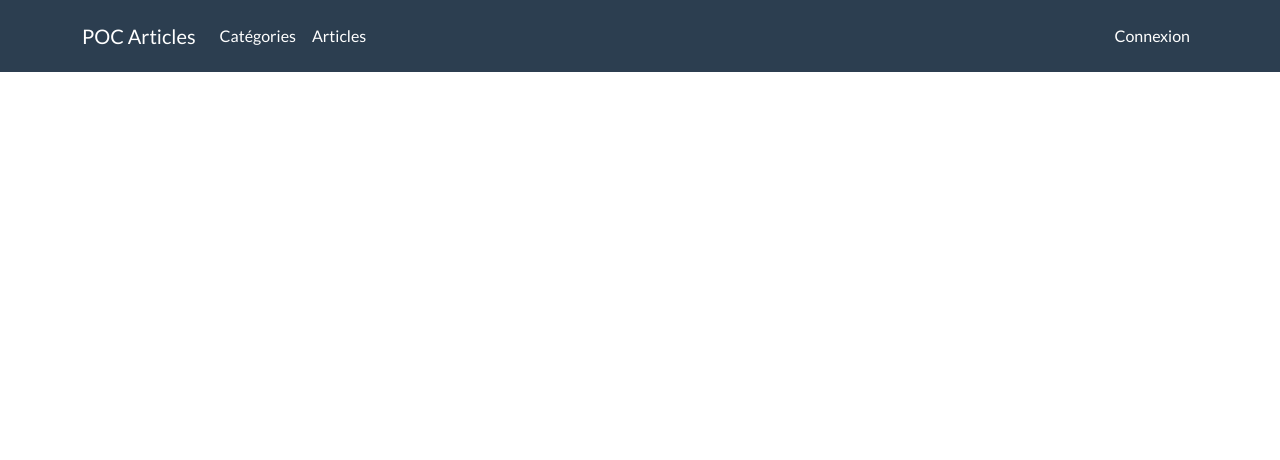
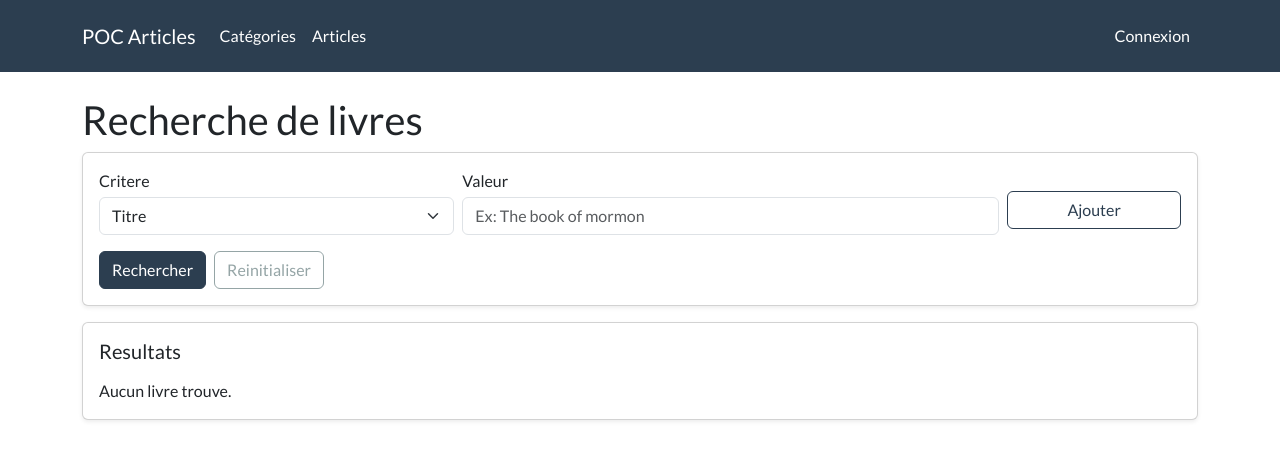
Before and after one commit to AirbnbEcoPlus/projet-2026-biblo-front, an Angular app: page /search-livres in a window 1280 px wide. Before the commit this address led to /. Shown: the top 460 px of the page. Built offline with nearby package versions, Linux system fonts and the light colour scheme.

Commit message:
add recherche

```diff
--- a/src/app/app.routes.ts
+++ b/src/app/app.routes.ts
@@ -1,16 +1,16 @@
 import { Routes } from '@angular/router';
 import { Home } from './components/home/home';
-import { CategoriesList } from './components/categories-list/categories-list';
 import { ArticlesList } from './components/articles-list/articles-list';
 import { AddArticle } from './components/add-article/add-article';
 import { Login } from './components/login/login';
+import { SearchLivre } from './components/search-livre/search-livre';
 import { authGuard } from './guards/auth-guard';
 import { adminGuard } from './guards/admin-guard';
 
 export const routes: Routes = [
   { path: '', component: Home },
-  { path: 'categories', component: CategoriesList },
   { path: 'articles', component: ArticlesList },
+  { path: 'search-livres', component: SearchLivre },
   { path: 'add-article', component: AddArticle, canActivate: [adminGuard] },
   { path: 'login', component: Login },
 ];
--- a/src/app/components/categories-list/categories-list.html
+++ /dev/null
@@ -1,28 +0,0 @@
-<div class="container mt-4">
-  <h2>Catégories</h2>
-  <table class="table table-striped">
-    <thead>
-      <tr>
-        <th>ID</th>
-        <th>Libellé</th>
-        <th>Nb articles</th>
-        <th>Actions</th>
-      </tr>
-    </thead>
-    <tbody>
-      @for (cat of categories(); track cat.id) {
-        <tr>
-          <td>{{ cat.id }}</td>
-          <td>{{ cat.libelle }}</td>
-          <td>{{ cat.articles?.length ?? 0 }}</td>
-          <td>
-            <a [routerLink]="['/articles']" [queryParams]="{categorie: cat.id}"
-               class="btn btn-sm btn-primary">
-              Voir articles
-            </a>
-          </td>
-        </tr>
-      }
-    </tbody>
-  </table>
-</div>
--- a/src/app/components/categories-list/categories-list.ts
+++ /dev/null
@@ -1,20 +0,0 @@
-import { Component, inject, signal, OnInit } from '@angular/core';
-import { RouterLink } from '@angular/router';
-import { ApiService } from '../../services/api-service';
-import { Categorie } from '../../models/categorie';
-
-@Component({
-  selector: 'app-categories-list',
-  imports: [RouterLink],
-  templateUrl: './categories-list.html'
-})
-export class CategoriesList implements OnInit {
-  private apiService = inject(ApiService);
-  categories = signal<Categorie[]>([]);
-
-  ngOnInit() {
-    this.apiService.getCategories().subscribe(data => {
-      this.categories.set(data);
-    });
-  }
-}
--- a/src/app/components/search-livre/search-livre.css
+++ b/src/app/components/search-livre/search-livre.css
@@ -0,0 +1,6 @@
+.critere-chip {
+	display: inline-flex;
+	align-items: center;
+	padding: 0.5rem 0.7rem;
+	font-size: 0.85rem;
+}
--- a/src/app/components/search-livre/search-livre.html
+++ b/src/app/components/search-livre/search-livre.html
@@ -1 +1,108 @@
-<p>search-livre works!</p>
+<div class="container mt-4">
+	<h2>Recherche de livres</h2>
+
+	<div class="card shadow-sm p-3 mb-3">
+		<div class="row g-2 align-items-center">
+			<div class="col-12 col-md-4">
+				<label class="form-label mb-1">Critere</label>
+				<select class="form-select" [(ngModel)]="selectedType" name="selectedType">
+					@for (option of criterionOptions; track option.type) {
+						<option [value]="option.type">{{ option.label }}</option>
+					}
+				</select>
+			</div>
+
+			<div class="col-12 col-md-6">
+				<label class="form-label mb-1">Valeur</label>
+				<input
+					class="form-control"
+					[type]="selectedOption.inputType"
+					[placeholder]="selectedOption.placeholder"
+					[(ngModel)]="criterionValue"
+					name="criterionValue"
+					(keyup.enter)="addCritere()"
+				>
+			</div>
+
+			<div class="col-12 col-md-2 d-grid mt-md-4">
+				<button class="btn btn-outline-primary" type="button" (click)="addCritere()">
+					Ajouter
+				</button>
+			</div>
+		</div>
+
+		<div class="mt-3" [class.d-none]="criteres().length === 0">
+			<label class="form-label mb-2">Criteres actifs</label>
+			<div class="d-flex flex-wrap gap-2">
+				@for (critere of criteres(); track critere.type) {
+					<span class="badge text-bg-secondary critere-chip">
+						{{ critere.type }}: {{ critere.value }}
+						<button
+							type="button"
+							class="btn btn-sm btn-link text-white p-0 ms-2"
+							(click)="removeCritere(critere.type)"
+						>
+							x
+						</button>
+					</span>
+				}
+			</div>
+		</div>
+
+		<div class="d-flex gap-2 mt-3">
+			<button class="btn btn-primary" type="button" (click)="search()" [disabled]="loading()">
+				Rechercher
+			</button>
+			<button class="btn btn-outline-secondary" type="button" (click)="clearAll()" [disabled]="loading()">
+				Reinitialiser
+			</button>
+		</div>
+
+		@if (errorMessage()) {
+			<div class="alert alert-danger mt-3 mb-0">{{ errorMessage() }}</div>
+		}
+	</div>
+
+	<div class="card shadow-sm p-3">
+		<h3 class="h5 mb-3">Resultats</h3>
+
+		@if (loading()) {
+			<p class="mb-0">Chargement...</p>
+		} @else if (livres().length === 0) {
+			<p class="mb-0">Aucun livre trouve.</p>
+		} @else {
+			<div class="table-responsive">
+				<table class="table table-striped align-middle mb-0">
+					<thead>
+						<tr>
+							<th>ID</th>
+							<th>Titre</th>
+							<th>Date de sortie</th>
+							<th>Langue</th>
+							<th>Categories</th>
+						</tr>
+					</thead>
+					<tbody>
+						@for (livre of livres(); track livre.id) {
+							<tr>
+								<td>{{ livre.id }}</td>
+								<td>{{ livre.titre }}</td>
+								<td>{{ livre.dateSortie | date:'dd/MM/yyyy' }}</td>
+								<td>{{ livre.langue || '-' }}</td>
+								<td>
+									@if (livre.categories?.length) {
+										@for (cat of livre.categories; track cat.id) {
+											<span class="badge text-bg-light border me-1">{{ cat.nom || cat.libelle }}</span>
+										}
+									} @else {
+										-
+									}
+								</td>
+							</tr>
+						}
+					</tbody>
+				</table>
+			</div>
+		}
+	</div>
+</div>
--- a/src/app/components/search-livre/search-livre.ts
+++ b/src/app/components/search-livre/search-livre.ts
@@ -1,9 +1,109 @@
-import { Component } from '@angular/core';
+import { CommonModule, DatePipe } from '@angular/common';
+import { Component, inject, signal } from '@angular/core';
+import { FormsModule } from '@angular/forms';
+import { ApiService } from '../../services/api-service';
+import { Livre } from '../../models/livre';
+
+type SearchType = 'titre' | 'dateDebut' | 'dateFin' | 'langue' | 'categorie';
+
+interface ActiveCriterion {
+  type: SearchType;
+  value: string;
+}
+
+interface CriterionOption {
+  type: SearchType;
+  label: string;
+  placeholder: string;
+  inputType: 'text' | 'date' | 'number';
+}
 
 @Component({
   selector: 'app-search-livre',
-  imports: [],
+  imports: [CommonModule, FormsModule, DatePipe],
   templateUrl: './search-livre.html',
   styleUrl: './search-livre.css',
 })
-export class SearchLivre {}
+export class SearchLivre {
+  private apiService = inject(ApiService);
+
+  criterionOptions: CriterionOption[] = [
+    { type: 'titre', label: 'Titre', placeholder: 'Ex: The book of mormon', inputType: 'text' },
+    { type: 'dateDebut', label: 'Date debut', placeholder: '', inputType: 'date' },
+    { type: 'dateFin', label: 'Date fin', placeholder: '', inputType: 'date' },
+    { type: 'langue', label: 'Langue', placeholder: 'Ex: FR', inputType: 'text' },
+    { type: 'categorie', label: 'Categorie (ID)', placeholder: 'Ex: 1', inputType: 'number' }
+  ];
+
+  selectedType: SearchType = 'titre';
+  criterionValue = '';
+
+  criteres = signal<ActiveCriterion[]>([]);
+  livres = signal<Livre[]>([]);
+  loading = signal(false);
+  errorMessage = signal('');
+
+  get selectedOption(): CriterionOption {
+    return this.criterionOptions.find(option => option.type === this.selectedType) ?? this.criterionOptions[0];
+  }
+
+  addCritere() {
+    const value = this.criterionValue.trim();
+    if (!value) {
+      return;
+    }
+
+    const next = [...this.criteres().filter(c => c.type !== this.selectedType), { type: this.selectedType, value }];
+    this.criteres.set(next);
+    this.criterionValue = '';
+  }
+
+  removeCritere(type: SearchType) {
+    this.criteres.set(this.criteres().filter(c => c.type !== type));
+  }
+
+  clearAll() {
+    this.criteres.set([]);
+    this.criterionValue = '';
+    this.errorMessage.set('');
+    this.search();
+  }
+
+  search() {
+    const params: Record<string, string> = {};
+
+    for (const critere of this.criteres()) {
+      switch (critere.type) {
+        case 'titre':
+          params['titre'] = critere.value;
+          break;
+        case 'langue':
+          params['langue'] = critere.value;
+          break;
+        case 'categorie':
+          params['categorie'] = critere.value;
+          break;
+        case 'dateDebut':
+          params['dateDebut'] = critere.value;
+          break;
+        case 'dateFin':
+          params['dateFin'] = critere.value;
+          break;
+      }
+    }
+
+    this.loading.set(true);
+    this.errorMessage.set('');
+
+    this.apiService.getLivres(params).subscribe({
+      next: livres => {
+        this.livres.set(livres);
+        this.loading.set(false);
+      },
+      error: () => {
+        this.errorMessage.set('Erreur lors du chargement des livres.');
+        this.loading.set(false);
+      }
+    });
+  }
+}
--- a/src/app/services/api-service.ts
+++ b/src/app/services/api-service.ts
@@ -3,13 +3,14 @@ import { HttpClient } from '@angular/common/http';
 import { Observable } from 'rxjs';
 import { Categorie } from '../models/categorie';
 import { Article } from '../models/article';
+import { Livre } from '../models/livre';
 
 @Injectable({
   providedIn: 'root'
 })
 export class ApiService {
   private http = inject(HttpClient);
-  private apiUrl = 'https://127.0.0.1:8008/api';
+  private apiUrl = 'https://127.0.0.1:8000/api';
 
   getCategories(): Observable<Categorie[]> {
     return this.http.get<Categorie[]>(`${this.apiUrl}/categories`);
@@ -27,6 +28,10 @@ export class ApiService {
     return this.http.get<Article>(`${this.apiUrl}/articles/${id}`);
   }
 
+  getLivres(criteres?: Record<string, string>): Observable<Livre[]> {
+    return this.http.get<Livre[]>(`${this.apiUrl}/livres`, { params: criteres });
+  }
+
   createArticle(article: any): Observable<Article> {
     return this.http.post<Article>(`${this.apiUrl}/articles`, article);
   }
```
Also changed, not shown: src/app/components/categories-list/categories-list.css (deleted).
